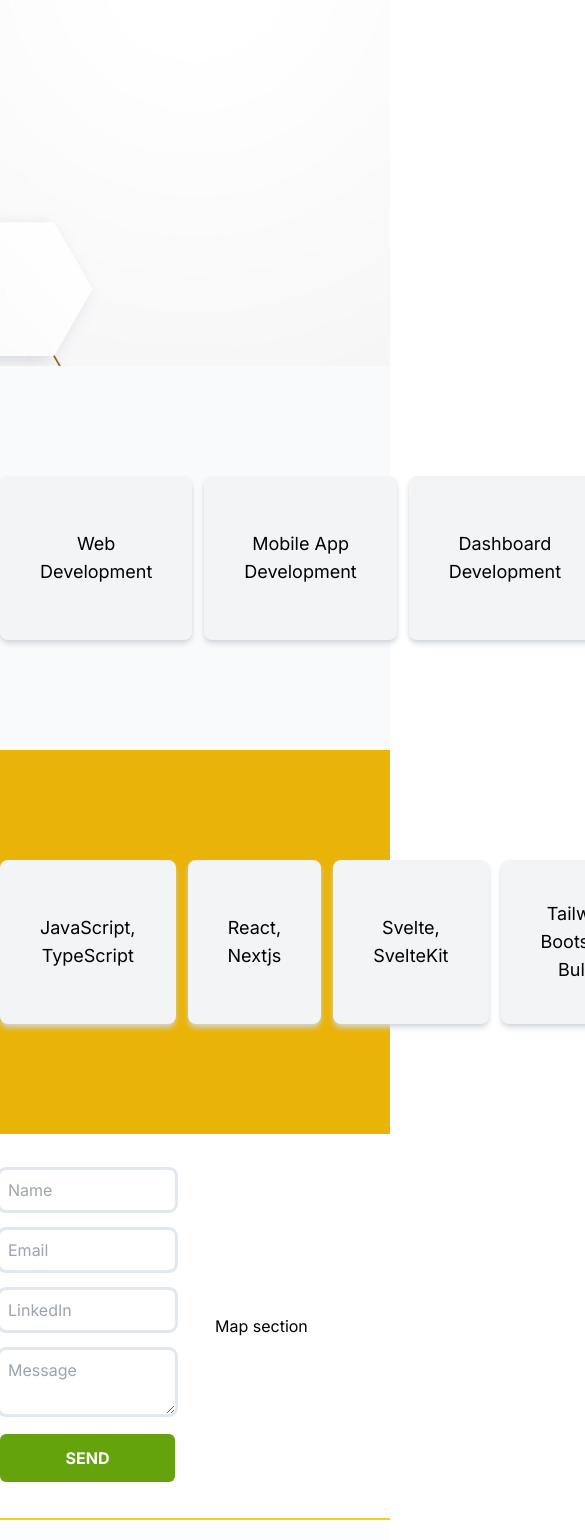
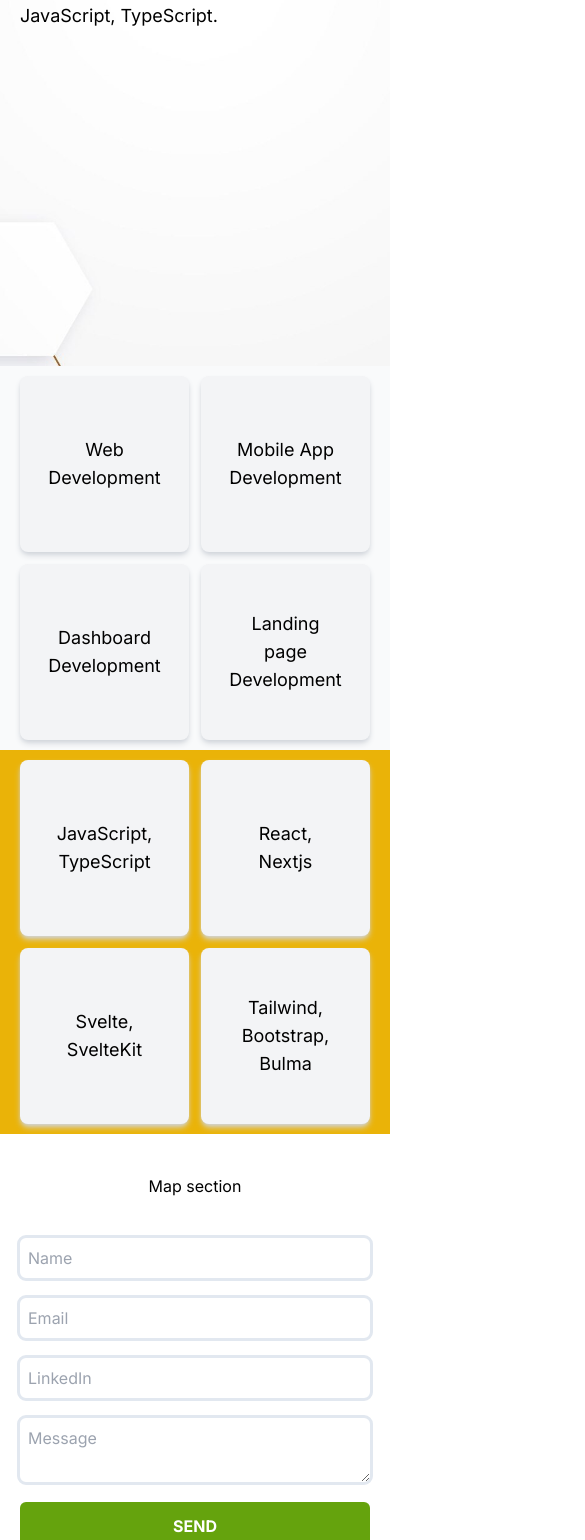
Before and after one commit to prokawsar/services-nextjs, a Next.js app: page / in a window 390 px wide. Shown: the part 434-1974 px from the top of the page, 585 px wide, since content can reach past the window. Built offline with nearby package versions, Linux system fonts and the light colour scheme.

Commit message:
responsive

```diff
--- a/src/app/components/Card.tsx
+++ b/src/app/components/Card.tsx
@@ -7,7 +7,7 @@
   return (
     <div
       className={
-        'flex flex-col rounded-lg bg-gray-100 shadow-md shadow-gray-300 p-10 ' +
+        'flex min-h-44 flex-col rounded-lg bg-gray-100 shadow-md shadow-gray-300 p-10 ' +
         className
       }
     >
--- /dev/null
+++ b/src/app/components/MobileMenuBar.tsx
@@ -0,0 +1,15 @@
+'use client'
+
+import { faBars } from '@fortawesome/free-solid-svg-icons'
+import { FontAwesomeIcon } from '@fortawesome/react-fontawesome'
+
+export default function MobileMenuBar() {
+  const openMobileMenu = () => {
+    return true
+  }
+  return (
+    <button className="" onClick={openMobileMenu}>
+      <FontAwesomeIcon className="!h-5 !w-5" icon={faBars} />
+    </button>
+  )
+}
--- a/src/app/components/NavItem.tsx
+++ b/src/app/components/NavItem.tsx
@@ -8,6 +8,7 @@
   target?: string
   icon?: IconProp | null
   iconSize?: SizeProp
+  className?: string
 }
 
 export default function NavItem({
@@ -16,10 +17,14 @@
   icon = null,
   iconSize = '1x',
   target,
+  className,
 }: Props) {
   return (
     <Link
-      className="rounded-md flex items-center py-1 p-2 text-sm uppercase hover:bg-gray-100 hover:border-b-2 hover:border-t-2 hover:border-yellow-400 duration-100"
+      className={
+        'rounded-md flex items-center py-1 p-2 text-sm uppercase hover:bg-gray-100 hover:border-b-2 hover:border-t-2 hover:border-yellow-400 duration-100 ' +
+        className
+      }
       href={url}
       target={target}
     >
--- a/src/app/sections/Contact.tsx
+++ b/src/app/sections/Contact.tsx
@@ -3,10 +3,10 @@
 export default function Contact() {
   return (
     <div
-      id="contacts"
-      className="flex flex-row gap-10 w-full justify-between max-w-6xl h-96 items-center mx-auto py-10"
+      id="contact"
+      className="flex flex-col-reverse sm:flex-row gap-10 w-full justify-between max-w-6xl items-center mx-auto py-10"
     >
-      <div className="flex-1 flex-col">
+      <div className="flex-1 flex-col w-full px-5">
         <div className="w-full flex flex-col gap-5">
           <input
             className="p-2 rounded-md outline outline-slate-200 w-full"
--- a/src/app/sections/Footer.tsx
+++ b/src/app/sections/Footer.tsx
@@ -3,9 +3,9 @@
 export default function Footer() {
   return (
     <div className="bg-slate-50 backdrop-blur-md bg-opacity-40 w-full flex justify-center border-t-2 border-yellow-400">
-      <div className="flex flex-row w-full mx-auto max-w-6xl justify-between py-3">
+      <div className="flex flex-col-reverse sm:flex-row w-full mx-auto max-w-6xl items-center  justify-between py-3">
         <div className="flex items-center">
-          <p className="">Made by Kawsar with Next.js | 2024</p>
+          <p className="text-gray-500">Made by Kawsar with Next.js | 2024</p>
         </div>
         <div className="flex flex-row items-center">
           <Link
--- a/src/app/sections/Hero.tsx
+++ b/src/app/sections/Hero.tsx
@@ -12,7 +12,7 @@
       />
       <div className="absolute top-0 w-full pt-40">
         <div className="flex flex-row w-full justify-between max-w-6xl items-center mx-auto">
-          <div>
+          <div className="px-5">
             <p className="text-5xl font-bold">Hello, I'm Kawsar Ahmed</p>
             <p className="text-lg mt-5">
               I have been working as Frontend Engineer around 5 years <br />
--- a/src/app/sections/Services.tsx
+++ b/src/app/sections/Services.tsx
@@ -4,9 +4,9 @@
   return (
     <div
       id="services"
-      className="flex w-full h-96 justify-center bg-gray-50 items-center mx-auto py-10"
+      className="flex w-full h-96 justify-center bg-gray-50 items-center mx-auto py-10 px-5"
     >
-      <div className="flex  max-w-6xl flex-row gap-3 w-full justify-between">
+      <div className="grid grid-cols-2 sm:flex max-w-6xl flex-row gap-3 w-full justify-between">
         <Card
           className="flex-1 items-center justify-center"
           title="Web Development"
--- a/src/app/sections/Skills.tsx
+++ b/src/app/sections/Skills.tsx
@@ -4,9 +4,9 @@
   return (
     <div
       id="skills"
-      className="flex w-full h-96 items-center justify-center mx-auto bg-yellow-500 py-10"
+      className="flex w-full h-96 items-center justify-center mx-auto bg-yellow-500 py-10 px-5"
     >
-      <div className="flex max-w-6xl flex-row gap-3 w-full justify-between">
+      <div className="grid grid-cols-2 sm:flex max-w-6xl flex-row gap-3 w-full justify-between">
         <Card
           className="flex-1 items-center justify-center"
           title="JavaScript, TypeScript"
```
